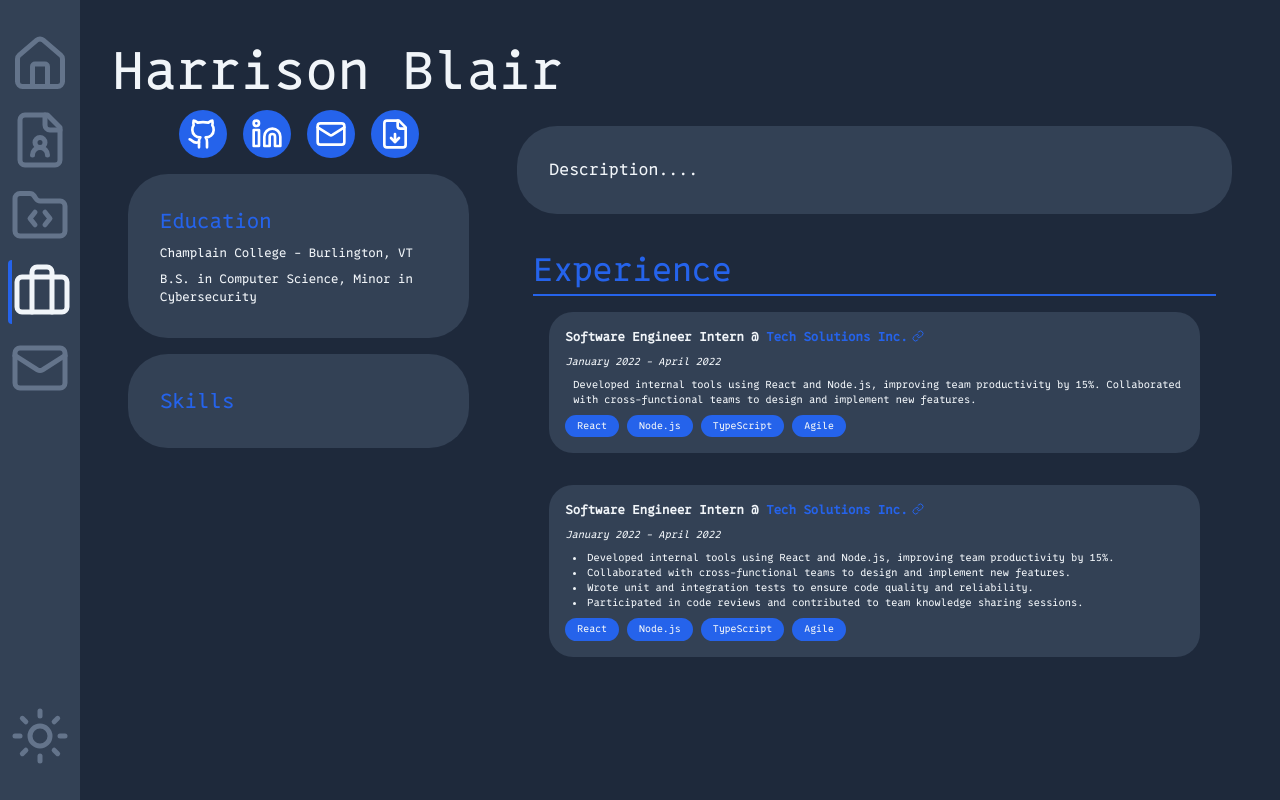
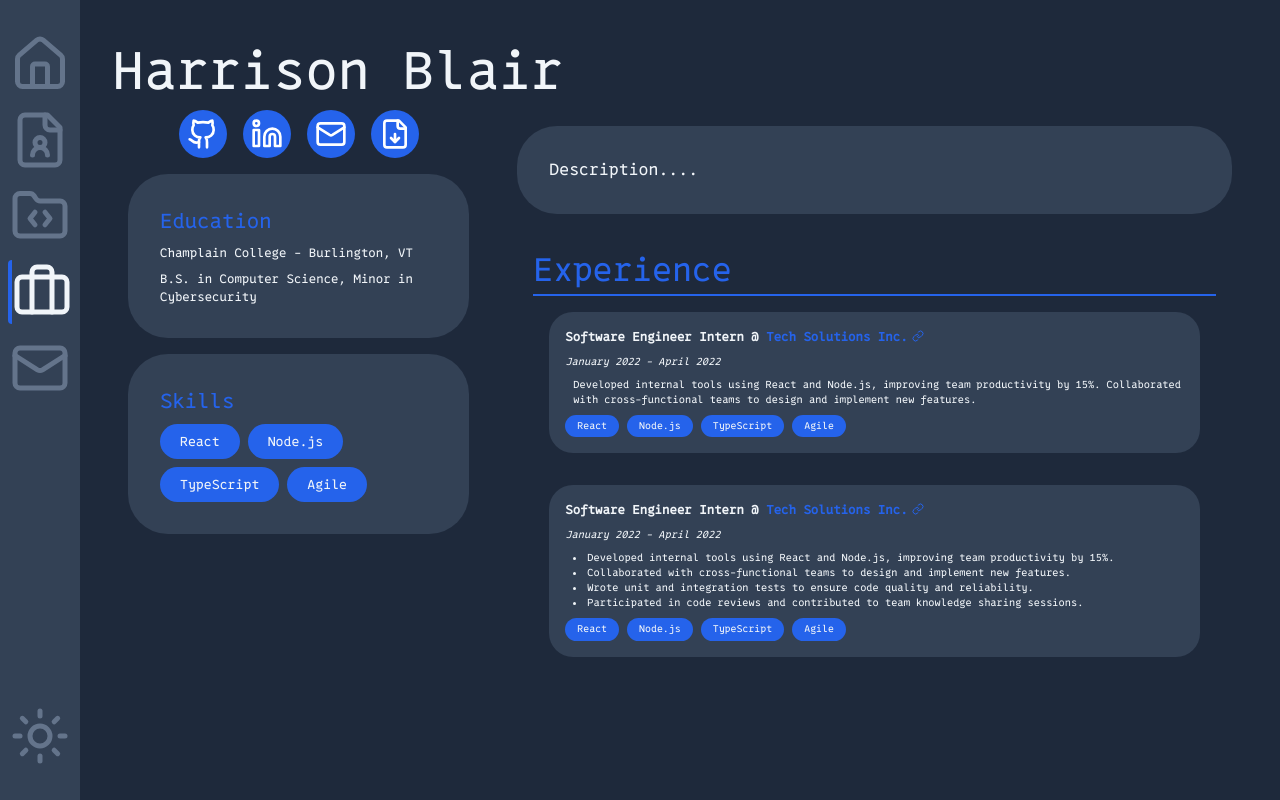
Before and after one commit to Harrison-Blair/personal-website, a Next.js app: page /work in a window 1280 px wide. Built offline with nearby package versions, Linux system fonts and the light colour scheme.

Commit message:
Update tag import, and add unique tags list to Skills

```diff
--- a/src/app/work/page.tsx
+++ b/src/app/work/page.tsx
@@ -3,8 +3,16 @@ import CircularButton from "../components/ui/CircularButton";
 import ExperienceTile from "../components/ui/ExperienceTile";
 
 import { experiences } from "@/data/experiences";
+import Tag from "../components/ui/Tag";
 
 export default function Work() {
+  // Collect unique tags from all experiences
+  const uniqueTags = Array.from(
+    new Set(
+      experiences.flatMap(exp => exp.tags || [])
+    )
+  );
+
   return (
     <div>
       <h1 className="text-[6.5vh]">
@@ -65,7 +73,11 @@ export default function Work() {
               <h2 className="text-[2.5vh] text-[var(--primary)]">
                 Skills
               </h2>
-
+              <div className="flex flex-wrap gap-2">
+                {uniqueTags.map((tag, index) => (
+                  <Tag key={index} text={tag} styling='px-5 py-2 text-[1.6vh]' />
+                ))}
+              </div>
             </div>
           </div>
         </div>
```
